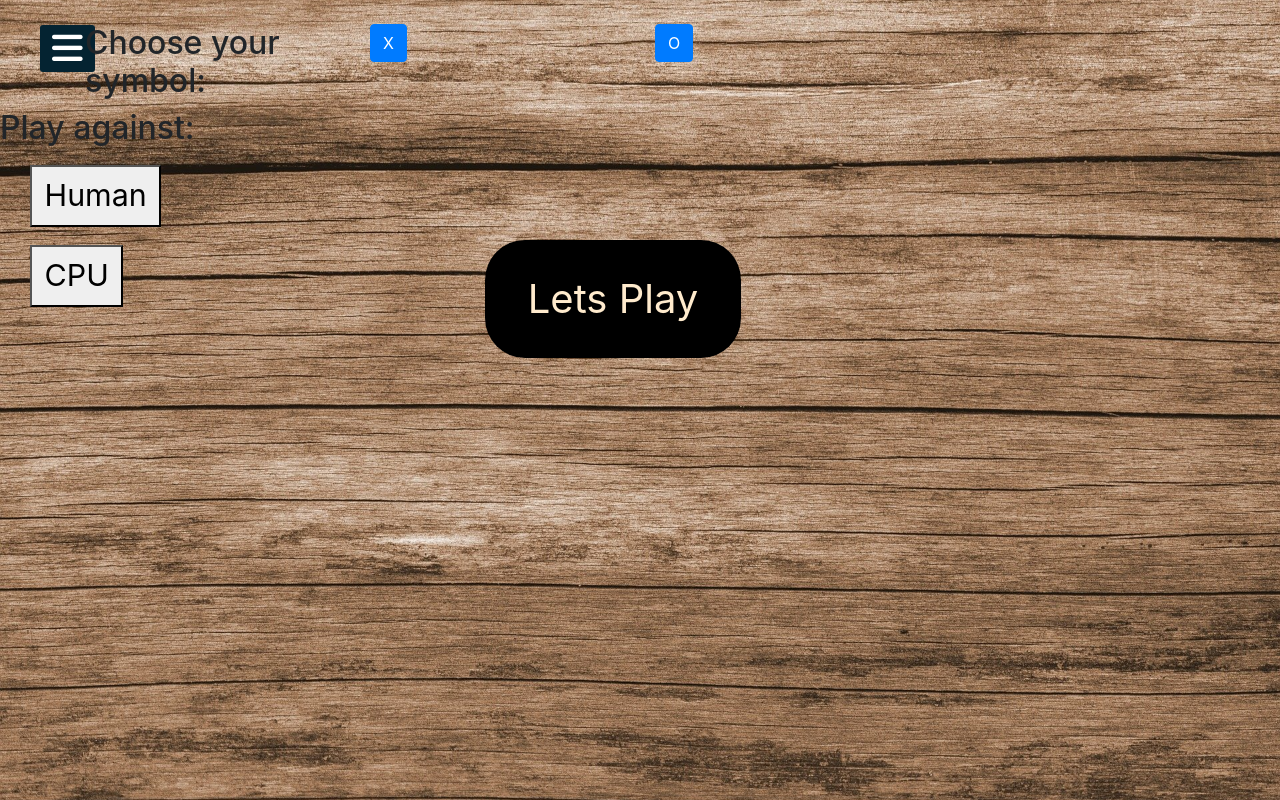
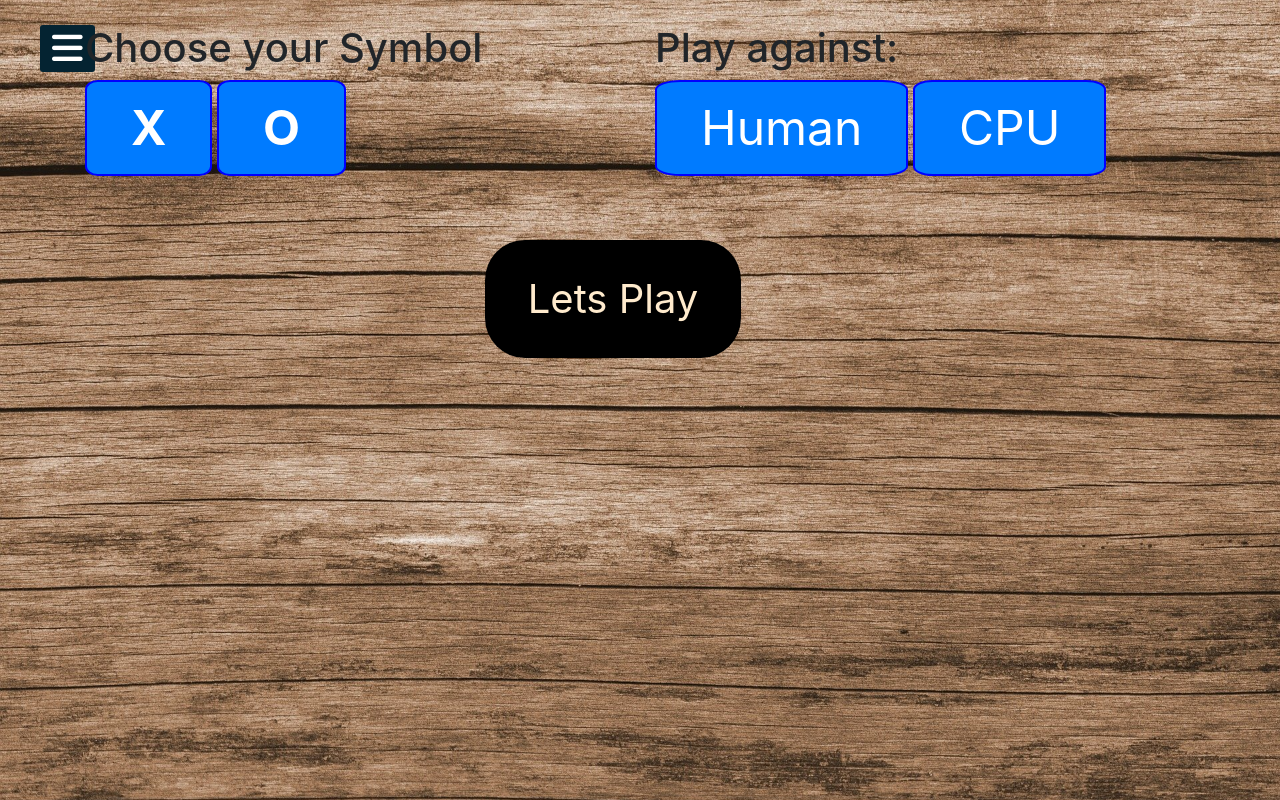
Before and after one commit to mananthakkar24/TicTacToeMDP, a plain HTML site: page index.html in a window 1280 px wide. Drawn offline with nearby package versions, Linux system fonts and the light colour scheme.

Commit message:
some fixes

```diff
--- a/index.html
+++ b/index.html
@@ -3,7 +3,6 @@
 <head>
     <meta charset="UTF-8">
     <meta name="viewport" content="width=device-width, initial-scale=1.0">
-
     <link rel="stylesheet" href="styles/style.css">
     <link rel="stylesheet" href="styles/bootstrap.min.css">
     <script src="https://kit.fontawesome.com/a076d05399.js"></script>
@@ -30,19 +29,20 @@
 </div>
     </section>
 <div class="container">
-<div class="row">
-        <div class="col-md-3"><h2>Choose your symbol:</h2></div>
-        <div class="col-md-3"><button type="button" id="choose-x" class="btn btn-primary choose">X</button></div>
-        <div class="col-md-3"><button type="button" id="choose-o" class="btn btn-primary choose">O</button></div>
+    <div class="row">
+        <div class="col-md-6">
+        <h1>Choose your Symbol</h1>
+        <button type="button" id="choose-x" class="btn btn-primary choose"><strong>X</strong></button>
+        <button type="button" id="choose-o" class="btn btn-primary choose"><strong>O</strong></button>
     </div>
+        <div class="col-md-6">
+        <h1>Play against:</h1>
+        <button type="button" id="choose-human" class="btn btn-primary choose">Human</button>
+        <button type="button" id="choose-cpu" class="btn btn-primary choose">CPU</button>
+
 </div>
-
-      <div id="enemy-screen" class="center hidden">
-        <h2>Play against:</h2>
-        <button type="button" id="choose-human" class="choose">Human</button>
-        <button type="button" id="choose-cpu" class="choose">CPU</button>
-      </div>
-
+</div>
+</div>
 
  <section class="main_game">
 
--- a/styles/style.css
+++ b/styles/style.css
@@ -4,6 +4,13 @@
     list-style: none;
     text-decoration: none;
   }
+#choose-x, #choose-o, #choose-cpu, #choose-human{
+  font-size: 3em;
+  border: 2px solid blue;
+  border-radius: 10%;
+  padding: 10px 44px;
+
+}
 #turn-tell{
   visibility: hidden;
 }
```
Also changed, not shown: 1 other file.
